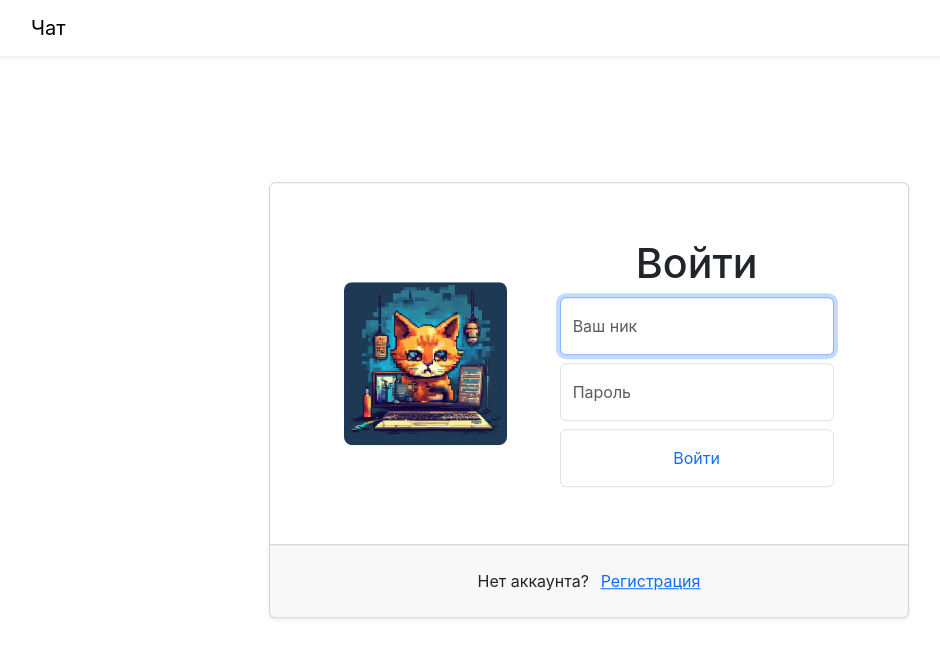
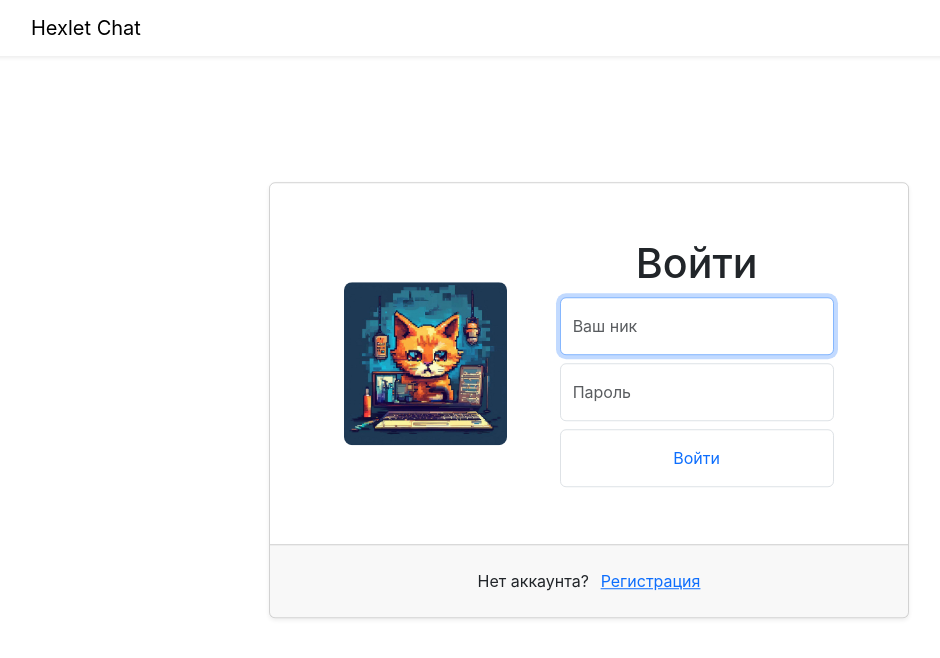
Before and after one commit to xyzelena/Chat, a React (Create React App) app in the folder frontend/: page /login in a window 1280 px wide. Shown: the top 658 px of the page, without its empty margins (51-991 px from the left). Built offline with nearby package versions, Linux system fonts and the light colour scheme; no server answers.

Commit message:
change header: 'Hexlet Chat'

```diff
--- a/frontend/src/locales/ru.js
+++ b/frontend/src/locales/ru.js
@@ -1,7 +1,7 @@
 export default {
   translation: {
     baseTextUI: {
-      header: 'Чат',
+      header: 'Hexlet Chat',
     },
 
     buttons: {
```
